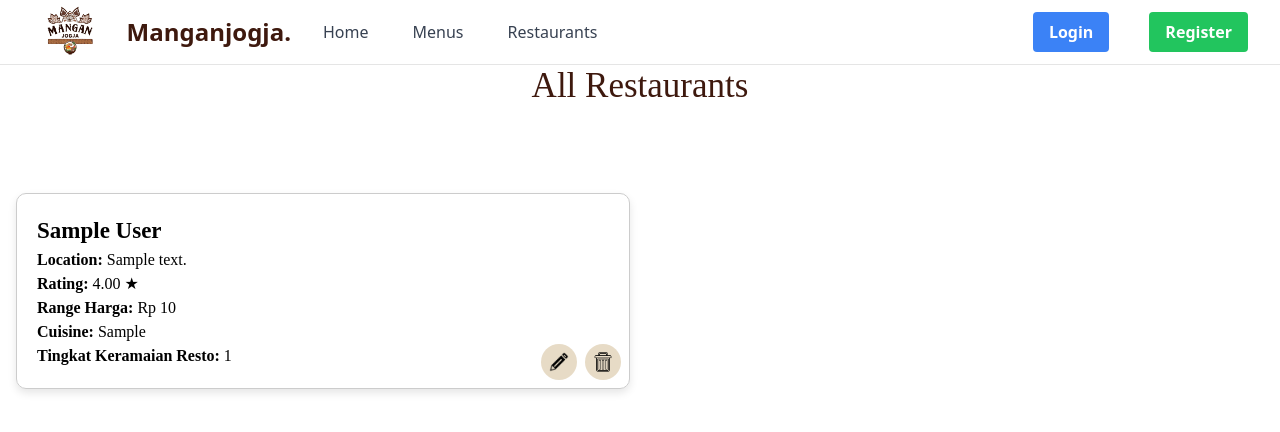
After one commit to ManganJogja/Proyek-Tengah-Semester-A608, a Django app: page /admin-dashboard/restaurants_admin/ in a window 1280 px wide. The commit adds this page. Shown: the top 432 px of the page. Run offline with Django 5.2, Linux system fonts and the light colour scheme; tables that the repository leaves empty hold one stand-in row (values such as "Sample post"); some libraries are stand-ins or nearby versions.

Commit message:
modify navbar for admin and user

```diff
--- /dev/null
+++ b/admin_dashboard/templates/restaurants_admin.html
@@ -0,0 +1,31 @@
+{% extends 'base.html' %}
+{% load static %}
+
+{% block content %}
+{% include 'navbar.html' %}
+
+<div class="container mx-auto px-4">
+    <h1 style="text-align: center; font-size: 35px; font-family: 'Abhaya Libre SemiBold'; color: #3E190E; padding:60px">All Restaurants</h2>
+    <div style="display: grid; grid-template-columns: repeat(2, 1fr); gap: 20px; margin-top: 20px;">
+        {% for restaurant in restaurants %}
+        <div style="font-family: 'Abhaya Libre SemiBold'; border: 1px solid #ccc; border-radius: 10px; padding: 20px; box-shadow: 0px 4px 8px rgba(0, 0, 0, 0.1); position: relative;">
+            <h4 style="font-size: 23px; font-weight: bold;">{{ restaurant.nama_resto }}</h4>
+            <p><strong>Location:</strong> {{ restaurant.alamat }}</p>
+            <p><strong>Rating:</strong> {{ restaurant.rating }} ★</p>
+            <p><strong>Range Harga:</strong> Rp {{ restaurant.range_harga }}</p>
+            <p><strong>Cuisine:</strong> {{ restaurant.jenis_kuliner }}</p>
+            <p><strong>Tingkat Keramaian Resto:</strong> {{ restaurant.keramaian_resto }}</p>
+            <!-- Tombol edit dan delete -->
+            <div class="absolute bottom-2 right-2 flex space-x-2">
+                <a href="{% url 'admin_dashboard:edit_resto' restaurant.id %}" class="bg-[#E7DBC6] rounded-full p-2 flex justify-center items-center">
+                    <img src="{% static 'image/edit.png' %}" alt="Edit" class="w-5 h-auto">
+                </a>
+                <a href="{% url 'admin_dashboard:delete_resto' restaurant.id %}" class="bg-[#E7DBC6] rounded-full p-2 flex justify-center items-center">
+                    <img src="{% static 'image/delete.png' %}" alt="Delete" class="w-5 h-auto">
+                </a>
+            </div>
+        </div>
+        {% endfor %}
+    </div>
+</div>
+{% endblock %}
--- a/admin_dashboard/urls.py
+++ b/admin_dashboard/urls.py
@@ -1,5 +1,5 @@
 from django.urls import path
-from admin_dashboard.views import admin_dashboard, create_menu_entry, show_xml, show_json, show_xml_by_id, show_json_by_id, menu_page, create_resto_entry, edit_menu, delete_menu, edit_resto, delete_resto
+from admin_dashboard.views import admin_dashboard, create_menu_entry, show_xml, show_json, show_xml_by_id, show_json_by_id, menu_page, create_resto_entry, edit_menu, delete_menu, edit_resto, delete_resto, all_menus_admin, restaurants_admin
 
 app_name = 'admin_dashboard'
 
@@ -16,4 +16,6 @@ urlpatterns = [
     path('edit_resto/<uuid:pk>', edit_resto, name='edit_resto'),
     path('delete_menu/<uuid:pk>', delete_menu, name='delete_menu'),
     path('delete_resto/<uuid:pk>', delete_resto, name='delete_resto'),
+    path('all_menus_admin/', all_menus_admin, name='all_menus_admin'),
+    path('restaurants_admin/', restaurants_admin, name='restaurants_admin'),
 ]
--- a/admin_dashboard/views.py
+++ b/admin_dashboard/views.py
@@ -62,7 +62,13 @@ def delete_menu(request, pk):
         return redirect('login')
 
     menu = MenuEntry.objects.get(pk=pk)
+    related_restaurants = list(menu.restaurants.all())
     menu.delete()
+
+    for restaurant in related_restaurants:
+        if restaurant.menus.count() == 0:  # cek restoran tidak memiliki menu lain
+            restaurant.delete()
+
     return HttpResponseRedirect(reverse('admin_dashboard:admin_dashboard'))
 
 def edit_resto(request, pk):
@@ -72,8 +78,8 @@ def edit_resto(request, pk):
     if form.is_valid() and request.method == "POST":
         form.save()
 
-        # Ambil menu yang terkait dengan restoran ini
-        menu = resto.menus.first()  # Ambil menu pertama yang terkait dengan resto
+        # ambil menu yang terkait dengan restoran ini
+        menu = resto.menus.first()  # ambil menu pertama yang terkait dengan resto
         return HttpResponseRedirect(reverse('admin_dashboard:menu_page', args=[menu.id]))
 
     context = {'form': form, 'resto': resto}
@@ -94,10 +100,7 @@ def create_resto_entry(request, pk):
     menu = get_object_or_404(MenuEntry, pk=pk)
 
     if form.is_valid() and request.method == "POST":
-        # Simpan resto_entry terlebih dahulu
-        resto_entry = form.save()  # Tidak perlu menetapkan UUID secara manual
-
-        # Setelah berhasil disimpan, baru tambahkan ke menu
+        resto_entry = form.save()
         menu.restaurants.add(resto_entry)
 
         return redirect('admin_dashboard:menu_page', pk=pk)
@@ -110,11 +113,20 @@ def delete_resto(request, pk):
     if not request.user.is_staff:
         return redirect('login')
 
-    resto = RestaurantEntry.objects.get(pk=pk)
-
-    # Ambil menu yang terkait sebelum menghapus resto
-    menu = resto.menus.first()  # Ambil menu pertama yang terkait dengan resto
+    resto = get_object_or_404(RestaurantEntry, pk=pk)
+    menu = resto.menus.first()
 
     resto.delete()
 
     return HttpResponseRedirect(reverse('admin_dashboard:menu_page', args=[menu.id]))
+
+def all_menus_admin(request):
+    menus = MenuEntry.objects.all()
+    context = {
+        'menus': menus
+    }
+    return render(request, "all_menus_admin.html", context)
+
+def restaurants_admin(request):
+    restaurants = RestaurantEntry.objects.all()
+    return render(request, 'restaurants_admin.html', {'restaurants': restaurants})
--- a/templates/navbar.html
+++ b/templates/navbar.html
@@ -1,21 +1,28 @@
 {% load static %}
-
-<nav style="background-color:white !important; box-shadow: none; border-bottom: 1px rgba(0, 0, 0, 0.10) solid;" class="fixed top-0 left-0 z-40 w-screen">
+<nav style="background-color:white; box-shadow: none; border-bottom: 1px rgba(0, 0, 0, 0.10) solid;" class="fixed top-0 left-0 z-40 w-full">
     <div class="max-w-7xl mx-auto px-4 sm:px-6 lg:px-8">
         <div class="flex items-center justify-between h-16">
-            <!-- Logo and title -->
+            <!-- Logo dan judul -->
             <div class="flex items-center space-x-5">
                 <img src="{% static 'image/Logo.png' %}" alt="Logo" class="w-15 h-14 mb-1"/>
-                <h1 class="text-2xl font-bold text-center text-[#3E190E] ml-4">Manganjogja.</h1>
-                <a href="{% url 'main:show_main' %}" class="text-center text-gray-700 hover:text-gray-900 font-medium py-2 px-3 rounded transition duration-300">Home</a>
-                <a href="{% url 'main:all_menus' %}" class="text-center text-gray-700 hover:text-gray-900 font-medium py-2 px-3 rounded transition duration-300">Menus</a>
-                <a href="{% url 'main:restaurants' %}" class="text-center text-gray-700 hover:text-gray-900 font-medium py-2 px-3 rounded transition duration-300">Restaurants</a>
+                <h1 class="text-2xl font-bold text-[#3E190E] ml-4">Manganjogja.</h1>
+                {% if user.is_staff %}
+                    <a href="{% url 'admin_dashboard:admin_dashboard' %}" class="text-gray-700 hover:text-gray-900 font-medium py-2 px-3 transition">Home</a>
+                    <a href="{% url 'admin_dashboard:all_menus_admin' %}" class="text-gray-700 hover:text-gray-900 font-medium py-2 px-3 transition">Menus</a>
+                    <a href="{% url 'admin_dashboard:restaurants_admin' %}" class="text-gray-700 hover:text-gray-900 font-medium py-2 px-3 transition">Restaurants</a>
+                {% else %}
+                    <a href="{% url 'main:show_main' %}" class="text-gray-700 hover:text-gray-900 font-medium py-2 px-3 transition">Home</a>
+                    <a href="{% url 'main:all_menus' %}" class="text-gray-700 hover:text-gray-900 font-medium py-2 px-3 transition">Menus</a>
+                    <a href="{% url 'main:restaurants' %}" class="text-gray-700 hover:text-gray-900 font-medium py-2 px-3 transition">Restaurants</a>
+                {% endif %}
             </div>
 
-            <!-- Desktop Links -->
+            <!-- Menu untuk Admin dan Pengguna -->
             <div class="hidden md:flex items-center ml-auto space-x-8">
                 {% if user.is_authenticated %}
-                    {% if not user.is_staff %}
+                    {% if user.is_staff %}
+                        <span class="text-gray-500 mr-4">Welcome, {{ user.username }}</span>
+                    {% else %}
                         <a href="">
                             <img src="{% static 'image/order.png' %}" alt="Order" class="w-6 h-6">
                         </a>
@@ -25,22 +32,16 @@
                         <a href="">
                             <img src="{% static 'image/wishlist.png' %}" alt="Wishlist" class="w-6 h-6">
                         </a>
+                        <span class="text-gray-500 mr-4">Welcome, {{ user.username }}</span>
                     {% endif %}
-                    <span class="text-gray-500 mr-4">Welcome, {{ user.username }}</span>
-                    <a href="{% url 'main:logout' %}" class="text-center bg-red-500 hover:bg-red-600 text-white font-bold py-2 px-4 rounded transition duration-300">
-                        Logout
-                    </a>
+                    <a href="{% url 'main:logout' %}" class="bg-red-500 hover:bg-red-600 text-white font-bold py-2 px-4 rounded transition">Logout</a>
                 {% else %}
-                    <a href="{% url 'main:login' %}" class="text-center bg-blue-500 hover:bg-blue-600 text-white font-bold py-2 px-4 rounded transition duration-300 mr-2">
-                        Login
-                    </a>
-                    <a href="{% url 'main:register' %}" class="text-center bg-green-500 hover:bg-green-600 text-white font-bold py-2 px-4 rounded transition duration-300">
-                        Register
-                    </a>
+                    <a href="{% url 'main:login' %}" class="bg-blue-500 hover:bg-blue-600 text-white font-bold py-2 px-4 rounded transition mr-2">Login</a>
+                    <a href="{% url 'main:register' %}" class="bg-green-500 hover:bg-green-600 text-white font-bold py-2 px-4 rounded transition">Register</a>
                 {% endif %}
             </div>
 
-            <!-- Mobile menu button -->
+            <!-- Tombol Menu Mobile -->
             <div class="md:hidden flex items-center">
                 <button class="mobile-menu-button">
                     <svg class="w-6 h-6 text-gray-800" fill="none" stroke-linecap="round" stroke-linejoin="round" stroke-width="2" viewBox="0 0 24 24" stroke="currentColor">
@@ -51,33 +52,29 @@
         </div>
     </div>
 
-    <!-- Mobile menu, hidden on larger screens -->
+    <!-- Menu Mobile -->
     <div class="mobile-menu hidden md:hidden">
         <div class="pt-2 pb-3 space-y-1 mx-auto">
             {% if user.is_authenticated %}
-                <a href="{% url 'main:show_main' %}" class="block text-center text-gray-700 hover:text-gray-900 font-medium py-2 px-4 rounded transition duration-300">Home</a>
-                <a href="{% url 'main:all_menus' %}" class="block text-center text-gray-700 hover:text-gray-900 font-medium py-2 px-4 rounded transition duration-300">Menus</a>
-                <a href="{% url 'main:restaurants' %}" class="block text-center text-gray-700 hover:text-gray-900 font-medium py-2 px-4 rounded transition duration-300">Restaurants</a>
-                <a href="{% url 'main:show_main' %}" class="block text-center text-gray-700 hover:text-gray-900 font-medium py-2 px-4 rounded transition duration-300">My Wishlist</a>
-                <a href="{% url 'main:show_main' %}" class="block text-center text-gray-700 hover:text-gray-900 font-medium py-2 px-4 rounded transition duration-300">My Orders</a>
-                <a href="{% url 'main:show_main' %}" class="block text-center text-gray-700 hover:text-gray-900 font-medium py-2 px-4 rounded transition duration-300">My Reservation</a>
-                <a href="{% url 'main:logout' %}" class="block text-center bg-red-500 hover:bg-red-600 text-white font-bold py-2 px-4 rounded transition duration-300">
-                    Logout
-                </a>
+                {% if user.is_staff %}
+                    <a href="{% url 'admin_dashboard:admin_dashboard' %}" class="block text-center text-gray-700 hover:text-gray-900 font-medium py-2 px-4 rounded transition">Admin Dashboard</a>
+                    <a href="{% url 'main:logout' %}" class="block text-center bg-red-500 hover:bg-red-600 text-white font-bold py-2 px-4 rounded transition">Logout</a>
+                {% else %}
+                    <a href="{% url 'main:show_main' %}" class="block text-center text-gray-700 hover:text-gray-900 font-medium py-2 px-4 rounded transition">Home</a>
+                    <a href="{% url 'main:all_menus' %}" class="block text-center text-gray-700 hover:text-gray-900 font-medium py-2 px-4 rounded transition">Menus</a>
+                    <a href="{% url 'main:restaurants' %}" class="block text-center text-gray-700 hover:text-gray-900 font-medium py-2 px-4 rounded transition">Restaurants</a>
+                    <a href="{% url 'main:logout' %}" class="block text-center bg-red-500 hover:bg-red-600 text-white font-bold py-2 px-4 rounded transition">Logout</a>
+                {% endif %}
             {% else %}
-                <a href="{% url 'main:login' %}" class="block text-center bg-blue-500 hover:bg-blue-600 text-white font-bold py-2 px-4 rounded transition duration-300">
-                    Login
-                </a>
-                <a href="{% url 'main:register' %}" class="block text-center bg-green-500 hover:bg-green-600 text-white font-bold py-2 px-4 rounded transition duration-300">
-                    Register
-                </a>
+                <a href="{% url 'main:login' %}" class="block text-center bg-blue-500 hover:bg-blue-600 text-white font-bold py-2 px-4 rounded transition">Login</a>
+                <a href="{% url 'main:register' %}" class="block text-center bg-green-500 hover:bg-green-600 text-white font-bold py-2 px-4 rounded transition">Register</a>
             {% endif %}
         </div>
     </div>
     <script>
+        // Toggle Menu Mobile
         const btn = document.querySelector("button.mobile-menu-button");
         const menu = document.querySelector(".mobile-menu");
-
         btn.addEventListener("click", () => {
             menu.classList.toggle("hidden");
         });
```
Also changed, not shown: admin_dashboard/templates/all_menus_admin.html (added, +29 -0 lines).
